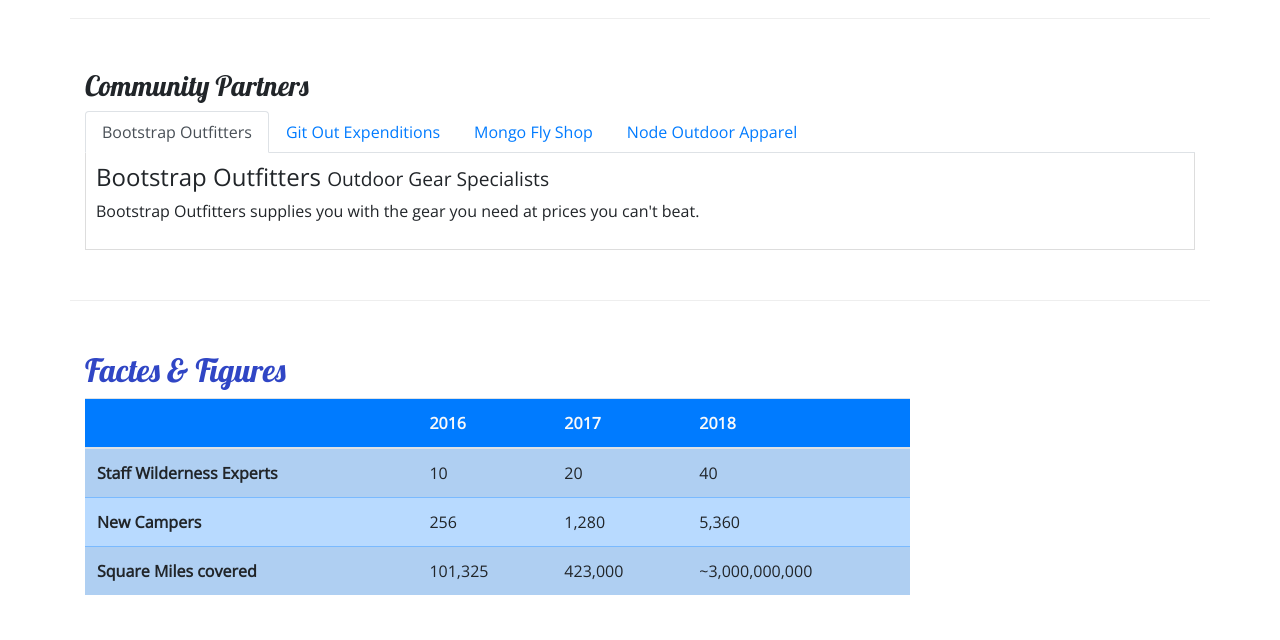
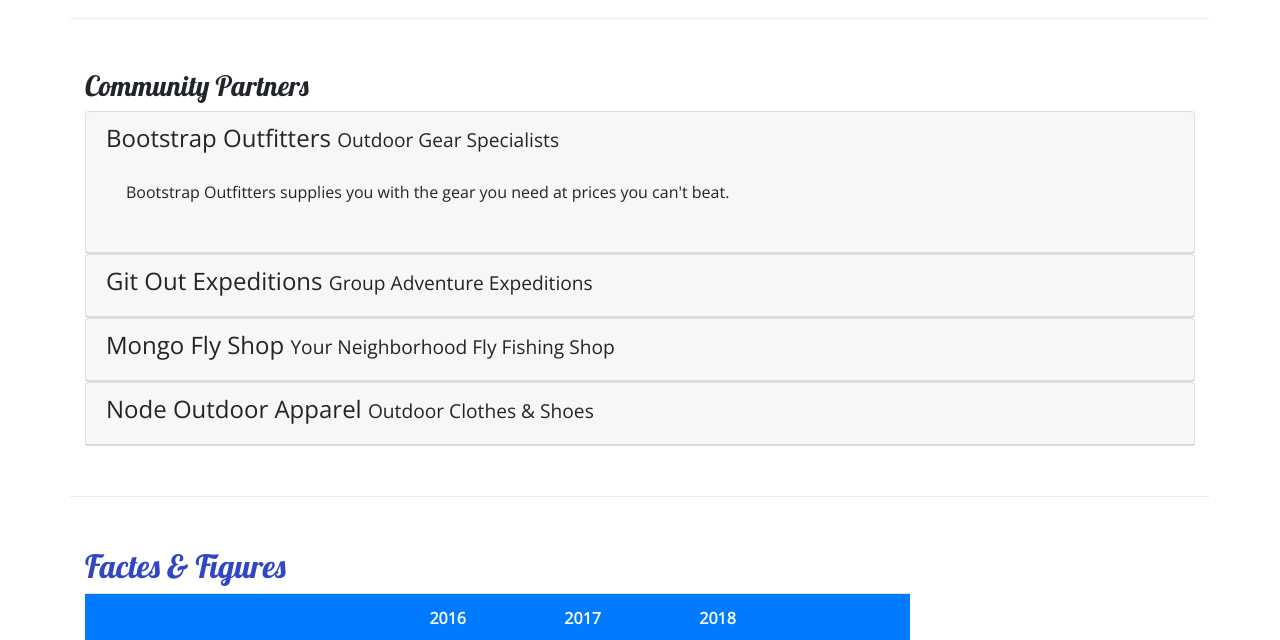
Before and after one commit to Pracasap/Nucampsite, a website: page aboutus.html in a window 1280 px wide. Shown: the part 810-1450 px from the top of the page. Drawn offline with nearby package versions, Linux system fonts and the light colour scheme.

Commit message:
Accordion

```diff
--- a/aboutus.html
+++ b/aboutus.html
@@ -97,28 +97,58 @@
         <div class="row row-content">
             <div class="col">
                 <h3>Community Partners</h3>
-                <ul class="nav nav-tabs">
-                    <li class="nav-item"><a class="nav-link active" href="#bootstrap" role="tab" data-toggle="tab">Bootstrap Outfitters</a></li>
-                    <li class="nav-item"><a class="nav-link" href="#git" role="tab" data-toggle="tab">Git Out Expenditions</a></li>
-                    <li class="nav-item"><a class="nav-link" href="#mongo" role="tab" data-toggle="tab">Mongo Fly Shop</a></li>
-                    <li class="nav-item"><a class="nav-link" href="#node" role="tab" data-toggle="tab">Node Outdoor Apparel</a></li>
-                </ul>
-                <div class="tab-content">
-                    <div role="tabpanel1" class="tab-pane fade show active" id="bootstrap">
-                        <h4>Bootstrap Outfitters <small>Outdoor Gear Specialists</small></h4>
-                        <p class="d-none d-sm-block">Bootstrap Outfitters supplies you with the gear you need at prices you can't beat.</p>
+                <div id="accordion">
+                    <div class="card">
+                        <div role="tab" class="card-header">
+                            <h4>
+                                <a data-toggle="collapse" data-target="#bootstrap">Bootstrap Outfitters <small>Outdoor Gear Specialists</small>
+                                </a>
+                            </h4>
+                            <div class="collapse show" id="bootstrap" data-parent="#accordion">
+                                <div class="card-body">
+                                    <p class="d-none d-sm-block">Bootstrap Outfitters supplies you with the gear you need at prices you can't beat.</p>
+                                </div>
+                            </div>
+                        </div>
                     </div>
-                    <div role="tabpanel1" class="tab-pane fade" id="git">
-                        <h4>Git Out Expeditions <small>Group Adventure Expeditions</small></h4>
-                        <p class="d-none d-sm-block">Join Git Out Expeditions to explore new horizons with a group of other adventurers!</p>
+                    <div class="card">
+                        <div role="tab" class="card-header">
+                            <h4>
+                                <a class="collapsed" data-toggle="collapse" data-target="#git">Git Out Expeditions <small>Group Adventure Expeditions</small>
+                                </a>
+                            </h4>
+                            <div class="collapse" id="git" data-parent="#accordion">
+                                <div class="card-body">
+                                    <p class="d-none d-sm-block">Join Git Out Expeditions to explore new horizons with a group of other adventurers!</p>
+                                </div>
+                            </div>
+                        </div>
                     </div>
-                    <div role="tabpanel1" class="tab-pane fade" id="mongo">
-                        <h4>Mongo Fly Shop <small>Your Neighborhood Fly Fishing Shop</small></h4>
-                        <p class="d-none d-sm-block">Need a new fishing pole, a tacklebox, or flies of all kinds? Stop by Mongo Fly Shop.</p>
+                    <div class="card">
+                        <div role="tab" class="card-header">
+                            <h4>
+                                <a class="collapsed" data-toggle="collapse" data-target="#mongo">Mongo Fly Shop <small>Your Neighborhood Fly Fishing Shop</small>
+                                </a>
+                            </h4>
+                            <div class="collapse" id="mongo" data-parent="#accordion">
+                                <div class="card-body">
+                                    <p class="d-none d-sm-block">Need a new fishing pole, a tacklebox, or flies of all kinds? Stop by Mongo Fly Shop.</p>
+                                </div>
+                            </div>
+                        </div>
                     </div>
-                    <div role="tabpanel1" class="tab-pane fade" id="node">
-                        <h4>Node Outdoor Apparel <small>Outdoor Clothes & Shoes</small></h4>
-                        <p class="d-none d-sm-block">From polar fleeces to swimsuits, hiking boots to waders, a visit to Node will be sure to get you covered.</p>
+                    <div class="card">
+                        <div role="tab" class="card-header">
+                            <h4>
+                                <a class="collapsed" data-toggle="collapse" data-target="#node">Node Outdoor Apparel <small>Outdoor Clothes & Shoes</small>
+                                </a>
+                            </h4>
+                            <div class="collapse" id="node" data-parent="#accordion">
+                                <div class="card-body">
+                                    <p class="d-none d-sm-block">From polar fleeces to swimsuits, hiking boots to waders, a visit to Node will be sure to get you covered.</p>
+                                </div>
+                            </div>
+                        </div>
                     </div>
                 </div>
             </div>
--- a/css/styles.css
+++ b/css/styles.css
@@ -41,3 +41,8 @@ header h2 {
     border-top: none;
     padding: 10px;
 }
+
+a, a:hover {
+    color: inherit;
+    text-decoration: none;
+}
```
